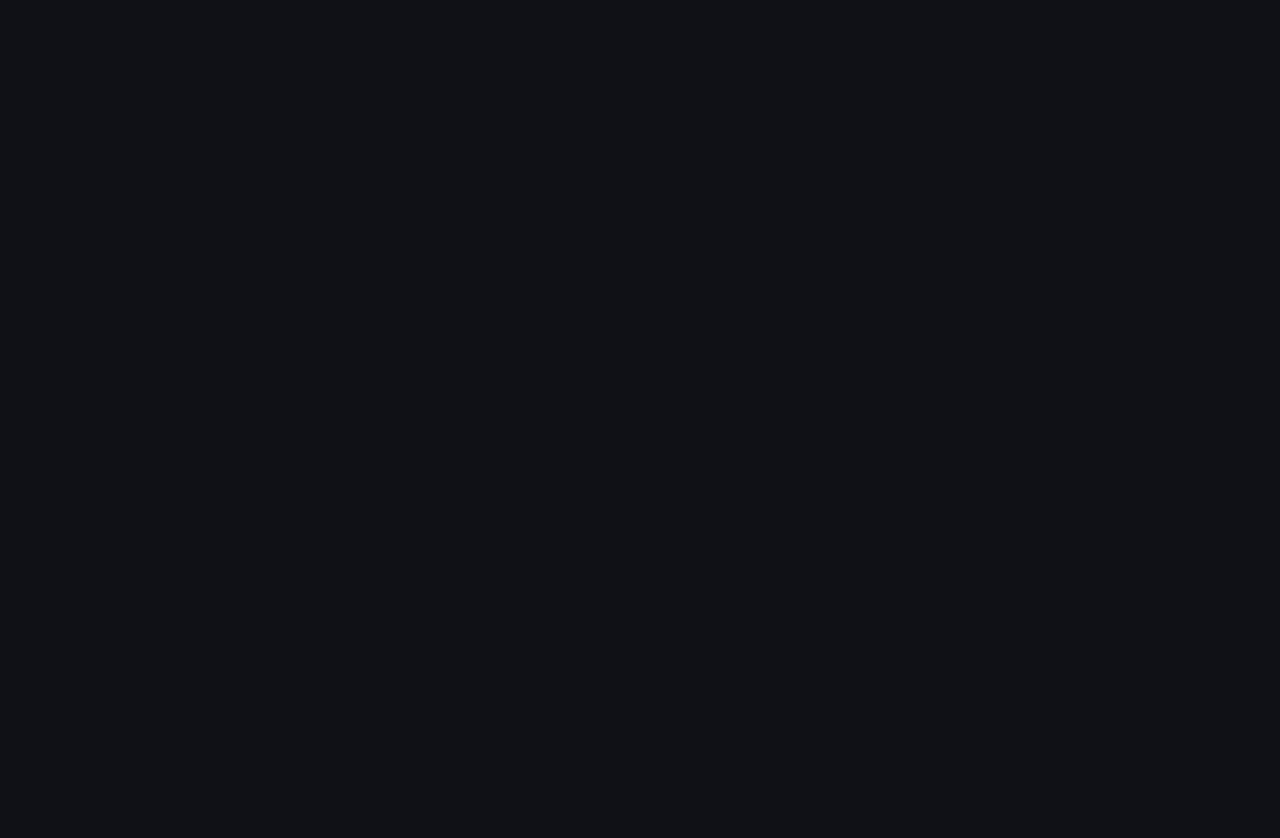
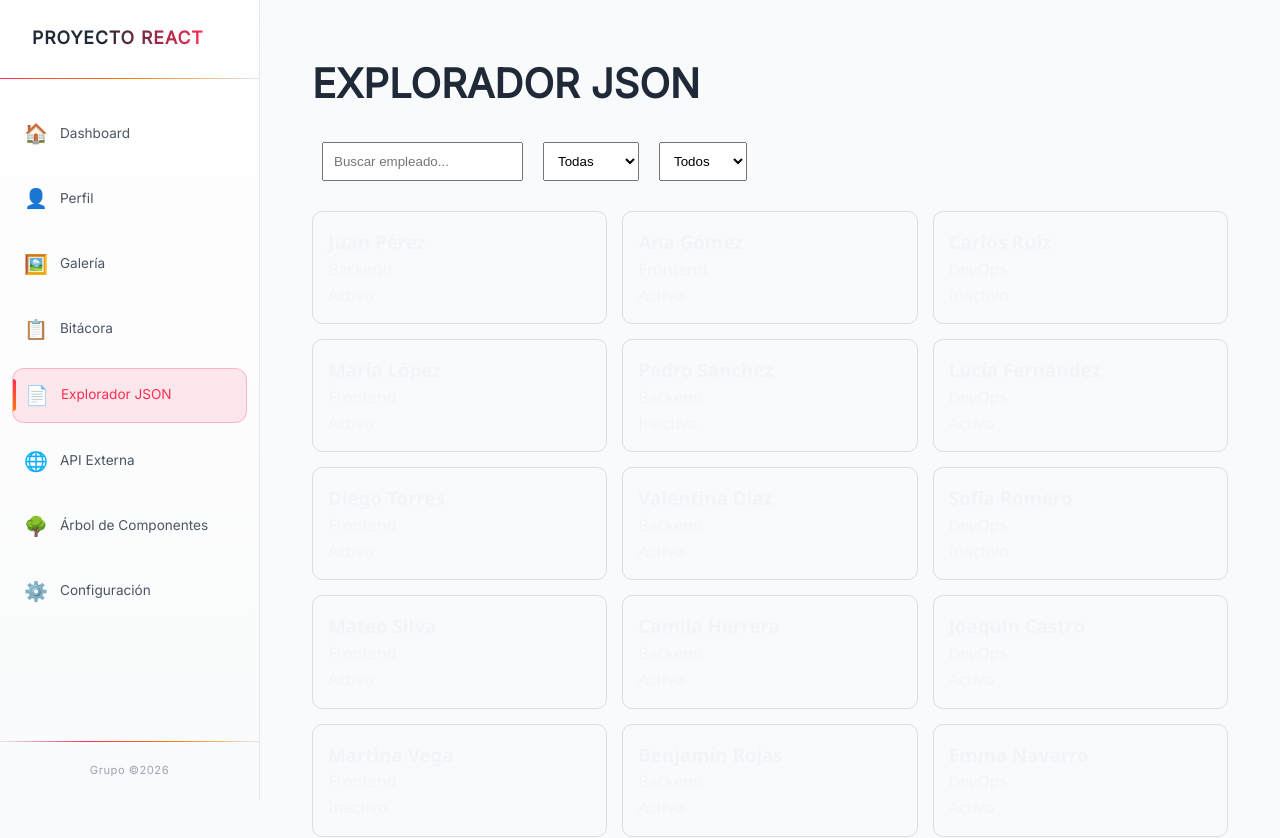
Before and after one commit to Carloslovera/proyecto_react, a React (Vite) app: page /json-explorer in a window 1280 px wide. Before the commit this address had no page. Shown: the top 838 px of the page. Before the commit the page ends 800 px from the top, so only its background shows below. Built offline with nearby package versions, Linux system fonts and the light colour scheme.

Commit message:
Agrego JsonExplorerPage.jsx y ApiPage.jsx

```diff
--- a/src/App.jsx
+++ b/src/App.jsx
@@ -5,12 +5,12 @@ import Perfil from "./pages/Perfil";
 import GalleryPage from "./pages/GalleryPage";
 import BitacoraPage from "./pages/BitacoraPage";
 import RenderTreePage from "./pages/RenderTreePage";
-import PerfilIntegrante from './pages/Perfil_Integrantes'
-
+import PerfilIntegrante from "./pages/Perfil_Integrantes";
+import JsonExplorerPage from "./pages/JsonExplorerPage";
+import ApiPage from "./pages/ApiPage";
 
 function App() {
-
-   return (
+  return (
     <Routes>
       <Route path="/" element={<Layout />}>
         <Route index element={<Dashboard />} />
@@ -19,6 +19,10 @@ function App() {
         <Route path="galeria" element={<GalleryPage />} />
         <Route path="bitacora" element={<BitacoraPage />} />
         <Route path="arbol-componentes" element={<RenderTreePage />} />
+
+        {/* Mis páginas */}
+        <Route path="json-explorer" element={<JsonExplorerPage />} />
+        <Route path="api-externa" element={<ApiPage />} />
       </Route>
     </Routes>
   );
--- a/src/components/Sidebar/Sidebar.jsx
+++ b/src/components/Sidebar/Sidebar.jsx
@@ -6,6 +6,8 @@ const navLinks = [
   { to: "/perfil", label: "Perfil", icon: "👤" },
   { to: "/galeria", label: "Galería", icon: "🖼️" },
   { to: "/bitacora", label: "Bitácora", icon: "📋" },
+  { to: "/json-explorer", label: "Explorador JSON", icon: "📄" },
+  { to: "/api-externa", label: "API Externa", icon: "🌐" },
   { to: "/arbol-componentes", label: "Árbol de Componentes", icon: "🌳" },
   { to: "/configuracion", label: "Configuración", icon: "⚙️" },
 ];
--- /dev/null
+++ b/src/data/empleadosData.js
@@ -0,0 +1,124 @@
+const empleados = [
+  {
+    id: 1,
+    nombre: "Juan Pérez",
+    categoria: "Backend",
+    estado: "Activo"
+  },
+  {
+    id: 2,
+    nombre: "Ana Gómez",
+    categoria: "Frontend",
+    estado: "Activo"
+  },
+  {
+    id: 3,
+    nombre: "Carlos Ruiz",
+    categoria: "DevOps",
+    estado: "Inactivo"
+  },
+  {
+    id: 4,
+    nombre: "María López",
+    categoria: "Frontend",
+    estado: "Activo"
+  },
+  {
+    id: 5,
+    nombre: "Pedro Sánchez",
+    categoria: "Backend",
+    estado: "Inactivo"
+  },
+  {
+    id: 6,
+    nombre: "Lucía Fernández",
+    categoria: "DevOps",
+    estado: "Activo"
+  },
+  {
+    id: 7,
+    nombre: "Diego Torres",
+    categoria: "Frontend",
+    estado: "Activo"
+  },
+  {
+    id: 8,
+    nombre: "Valentina Díaz",
+    categoria: "Backend",
+    estado: "Activo"
+  },
+  {
+    id: 9,
+    nombre: "Sofía Romero",
+    categoria: "DevOps",
+    estado: "Inactivo"
+  },
+  {
+    id: 10,
+    nombre: "Mateo Silva",
+    categoria: "Frontend",
+    estado: "Activo"
+  },
+  {
+    id: 11,
+    nombre: "Camila Herrera",
+    categoria: "Backend",
+    estado: "Activo"
+  },
+  {
+    id: 12,
+    nombre: "Joaquín Castro",
+    categoria: "DevOps",
+    estado: "Activo"
+  },
+  {
+    id: 13,
+    nombre: "Martina Vega",
+    categoria: "Frontend",
+    estado: "Inactivo"
+  },
+  {
+    id: 14,
+    nombre: "Benjamín Rojas",
+    categoria: "Backend",
+    estado: "Activo"
+  },
+  {
+    id: 15,
+    nombre: "Emma Navarro",
+    categoria: "DevOps",
+    estado: "Activo"
+  },
+  {
+    id: 16,
+    nombre: "Tomás Medina",
+    categoria: "Frontend",
+    estado: "Activo"
+  },
+  {
+    id: 17,
+    nombre: "Julieta Molina",
+    categoria: "Backend",
+    estado: "Inactivo"
+  },
+  {
+    id: 18,
+    nombre: "Agustín Cabrera",
+    categoria: "DevOps",
+    estado: "Activo"
+  },
+  {
+    id: 19,
+    nombre: "Victoria Acosta",
+    categoria: "Frontend",
+    estado: "Activo"
+  },
+  {
+    id: 20,
+    nombre: "Franco Peralta",
+    categoria: "Backend",
+    estado: "Inactivo"
+  }
+];
+
+export default empleados;
--- /dev/null
+++ b/src/pages/ApiPage.css
@@ -0,0 +1,32 @@
+.api-page {
+  padding: 24px;
+}
+
+.productos-grid {
+  display: grid;
+  grid-template-columns: repeat(auto-fill, minmax(220px, 1fr));
+  gap: 20px;
+}
+
+.producto-card {
+  border: 1px solid #ddd;
+  border-radius: 10px;
+  padding: 15px;
+}
+
+.producto-imagen {
+  width: 100%;
+  height: 180px;
+  object-fit: contain;
+}
+
+.producto-precio {
+  font-weight: bold;
+}
+
+.paginacion {
+  display: flex;
+  justify-content: center;
+  gap: 20px;
+  margin-top: 25px;
+}
--- /dev/null
+++ b/src/pages/ApiPage.jsx
@@ -0,0 +1,80 @@
+import { useEffect, useState } from "react";
+import "./ApiPage.css";
+
+function ApiPage() {
+  const [productos, setProductos] = useState([]);
+  const [loading, setLoading] = useState(true);
+  const [error, setError] = useState(null);
+
+  const [pagina, setPagina] = useState(1);
+
+  const productosPorPagina = 5;
+
+  useEffect(() => {
+    fetch("https://fakestoreapi.com/products")
+      .then((res) => res.json())
+      .then((data) => {
+        setProductos(data);
+        setLoading(false);
+      })
+      .catch(() => {
+        setError("Error al cargar datos");
+        setLoading(false);
+      });
+  }, []);
+
+  if (loading) return <h2 className="loading">Cargando...</h2>;
+
+  if (error) return <h2 className="error">{error}</h2>;
+
+  const inicio = (pagina - 1) * productosPorPagina;
+  const fin = inicio + productosPorPagina;
+
+  const productosActuales = productos.slice(inicio, fin);
+
+  return (
+    <div className="api-page">
+      <h1>API Externa</h1>
+
+      <div className="productos-grid">
+        {productosActuales.map((producto) => (
+          <div key={producto.id} className="producto-card">
+            <img
+              src={producto.image}
+              alt={producto.title}
+              className="producto-imagen"
+            />
+
+            <h3 className="producto-titulo">
+              {producto.title}
+            </h3>
+
+            <p className="producto-precio">
+              ${producto.price}
+            </p>
+          </div>
+        ))}
+      </div>
+
+      <div className="paginacion">
+        <button
+          onClick={() => setPagina(pagina - 1)}
+          disabled={pagina === 1}
+        >
+          Anterior
+        </button>
+
+        <span>Página {pagina}</span>
+
+        <button
+          onClick={() => setPagina(pagina + 1)}
+          disabled={fin >= productos.length}
+        >
+          Siguiente
+        </button>
+      </div>
+    </div>
+  );
+}
+
+export default ApiPage;
--- /dev/null
+++ b/src/pages/JsonExplorerPage.css
@@ -0,0 +1,22 @@
+.json-explorer-container {
+  padding: 20px;
+}
+
+.json-explorer-container input,
+.json-explorer-container select {
+  margin: 10px;
+  padding: 10px;
+}
+
+.empleados-grid {
+  display: grid;
+  grid-template-columns: repeat(auto-fill, minmax(220px, 1fr));
+  gap: 15px;
+  margin-top: 20px;
+}
+
+.empleado-card {
+  border: 1px solid #ddd;
+  border-radius: 10px;
+  padding: 15px;
+}
--- /dev/null
+++ b/src/pages/JsonExplorerPage.jsx
@@ -0,0 +1,67 @@
+import { useState } from "react";
+import empleados from "../data/empleadosData";
+import "./JsonExplorerPage.css";
+
+function JsonExplorerPage() {
+  const [busqueda, setBusqueda] = useState("");
+  const [categoria, setCategoria] = useState("Todos");
+  const [estado, setEstado] = useState("Todos");
+
+  const empleadosFiltrados = empleados.filter((empleado) => {
+    const coincideNombre = empleado.nombre
+      .toLowerCase()
+      .includes(busqueda.toLowerCase());
+
+    const coincideCategoria =
+      categoria === "Todos" || empleado.categoria === categoria;
+
+    const coincideEstado =
+      estado === "Todos" || empleado.estado === estado;
+
+    return coincideNombre && coincideCategoria && coincideEstado;
+  });
+
+  return (
+    <div className="json-explorer-container">
+      <h1>Explorador JSON</h1>
+
+      <input
+        type="text"
+        placeholder="Buscar empleado..."
+        value={busqueda}
+        onChange={(e) => setBusqueda(e.target.value)}
+      />
+
+      <select
+        value={categoria}
+        onChange={(e) => setCategoria(e.target.value)}
+      >
+        <option value="Todos">Todas</option>
+        <option value="Frontend">Frontend</option>
+        <option value="Backend">Backend</option>
+        <option value="DevOps">DevOps</option>
+      </select>
+
+      <select
+        value={estado}
+        onChange={(e) => setEstado(e.target.value)}
+      >
+        <option value="Todos">Todos</option>
+        <option value="Activo">Activo</option>
+        <option value="Inactivo">Inactivo</option>
+      </select>
+
+      <div className="empleados-grid">
+        {empleadosFiltrados.map((empleado) => (
+          <div key={empleado.id} className="empleado-card">
+            <h3>{empleado.nombre}</h3>
+            <p>{empleado.categoria}</p>
+            <p>{empleado.estado}</p>
+          </div>
+        ))}
+      </div>
+    </div>
+  );
+}
+
+export default JsonExplorerPage;
```
